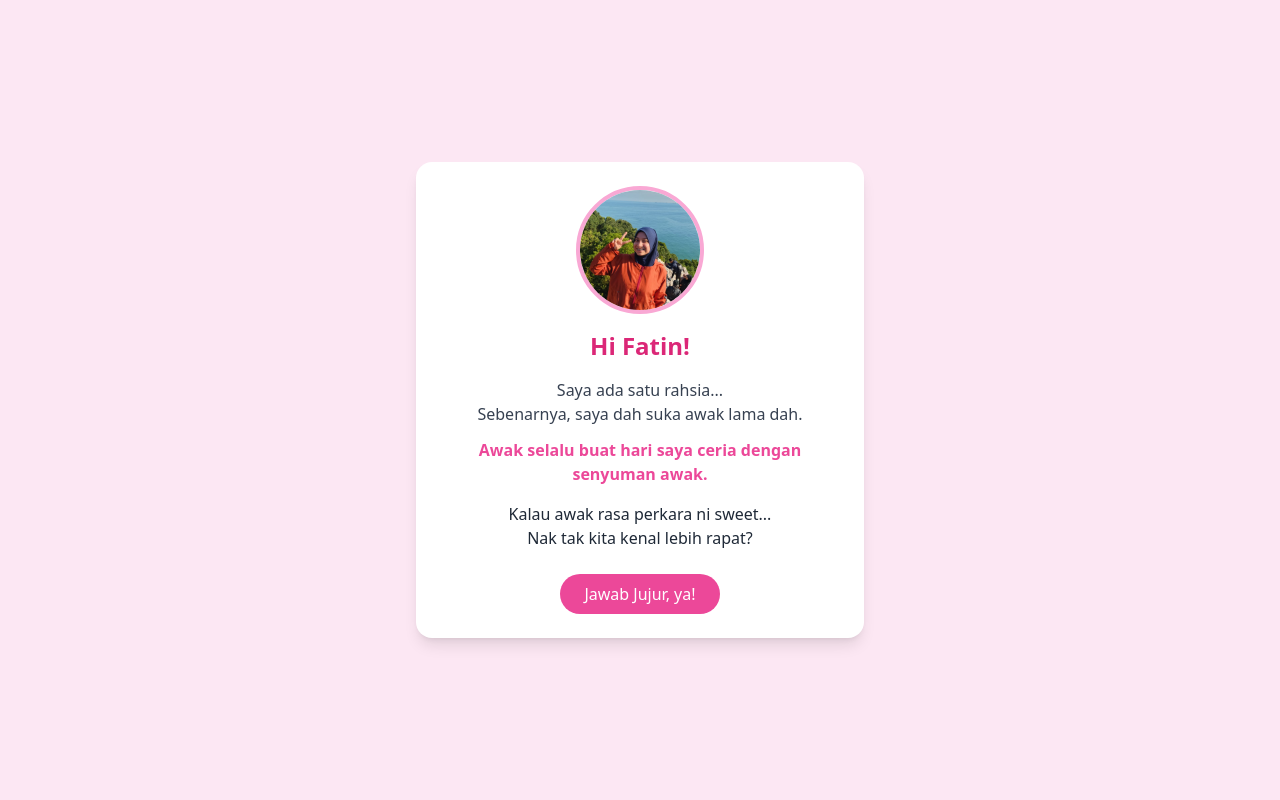
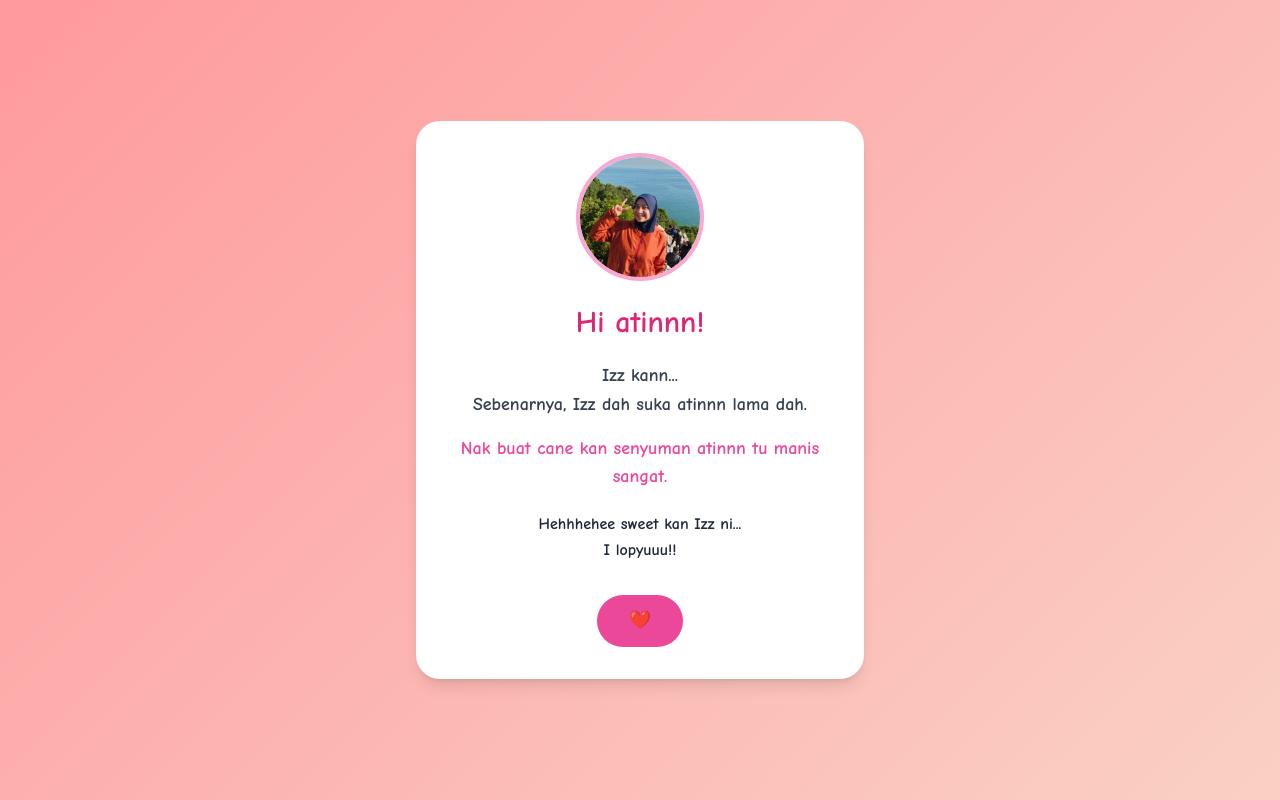
Before and after one commit to XFlickz-starxz/webbtest, a plain HTML site: page index.html in a window 1280 px wide. Drawn offline with nearby package versions, Linux system fonts and the light colour scheme.

Commit message:
Update index.html

```diff
--- a/index.html
+++ b/index.html
@@ -5,24 +5,43 @@
   <meta name="viewport" content="width=device-width, initial-scale=1.0" />
   <title>Hi Crush!</title>
   <script src="https://cdn.tailwindcss.com"></script>
+  <style>
+    /* Font comel ala anime */
+    @import url('https://fonts.googleapis.com/css2?family=Comic+Neue:wght@700&display=swap');
+
+    body {
+      font-family: 'Comic Neue', cursive, sans-serif;
+      background: linear-gradient(135deg, #ff9a9e 0%, #fad0c4 99%, #fad0c4 100%);
+    }
+    /* Bayang lembut ala anime */
+    .anime-shadow {
+      box-shadow: 0 8px 15px rgba(255, 105, 180, 0.4);
+    }
+    /* Animasi ringan untuk butang */
+    .btn-animate:hover {
+      transform: scale(1.05);
+      transition: transform 0.3s ease;
+      box-shadow: 0 6px 12px rgba(255, 105, 180, 0.6);
+    }
+  </style>
 </head>
-<body class="bg-pink-100 flex items-center justify-center min-h-screen">
-  <div class="bg-white p-6 rounded-2xl shadow-lg max-w-md text-center">
+<body class="flex items-center justify-center min-h-screen">
+  <div class="bg-white p-8 rounded-3xl shadow-lg max-w-md text-center anime-shadow">
     <img src="atinn.jpg" alt="Gambar Comel" class="w-32 h-32 mx-auto rounded-full object-cover border-4 border-pink-300" />
-    <h1 class="text-2xl font-bold text-pink-600 mt-4">Hi Fatin!</h1>
-    <p class="text-gray-700 mt-4">
-      Saya ada satu rahsia...<br />
-      Sebenarnya, saya dah suka awak lama dah.
+    <h1 class="text-3xl font-bold text-pink-600 mt-6">Hi atinnn!</h1>
+    <p class="text-gray-700 mt-5 text-lg leading-relaxed">
+      Izz kann...<br />
+      Sebenarnya, Izz dah suka atinnn lama dah.
     </p>
-    <p class="mt-3 text-pink-500 font-semibold">
-      Awak selalu buat hari saya ceria dengan senyuman awak.
+    <p class="mt-4 text-pink-500 font-semibold text-lg">
+       Nak buat cane kan senyuman atinnn tu manis sangat.
     </p>
-    <p class="mt-4 text-gray-800">
-      Kalau awak rasa perkara ni sweet...<br />
-      Nak tak kita kenal lebih rapat?
+    <p class="mt-5 text-gray-800 text-base leading-relaxed">
+      Hehhhehee sweet kan Izz ni...<br />
+      I lopyuuu!!
     </p>
-    <button class="mt-6 bg-pink-500 hover:bg-pink-600 text-white px-6 py-2 rounded-full">
-      Jawab Jujur, ya!
+    <button class="mt-8 bg-pink-500 hover:bg-pink-600 text-white px-8 py-3 rounded-full btn-animate font-semibold text-lg">
+      ❤️
     </button>
   </div>
 </body>
```
